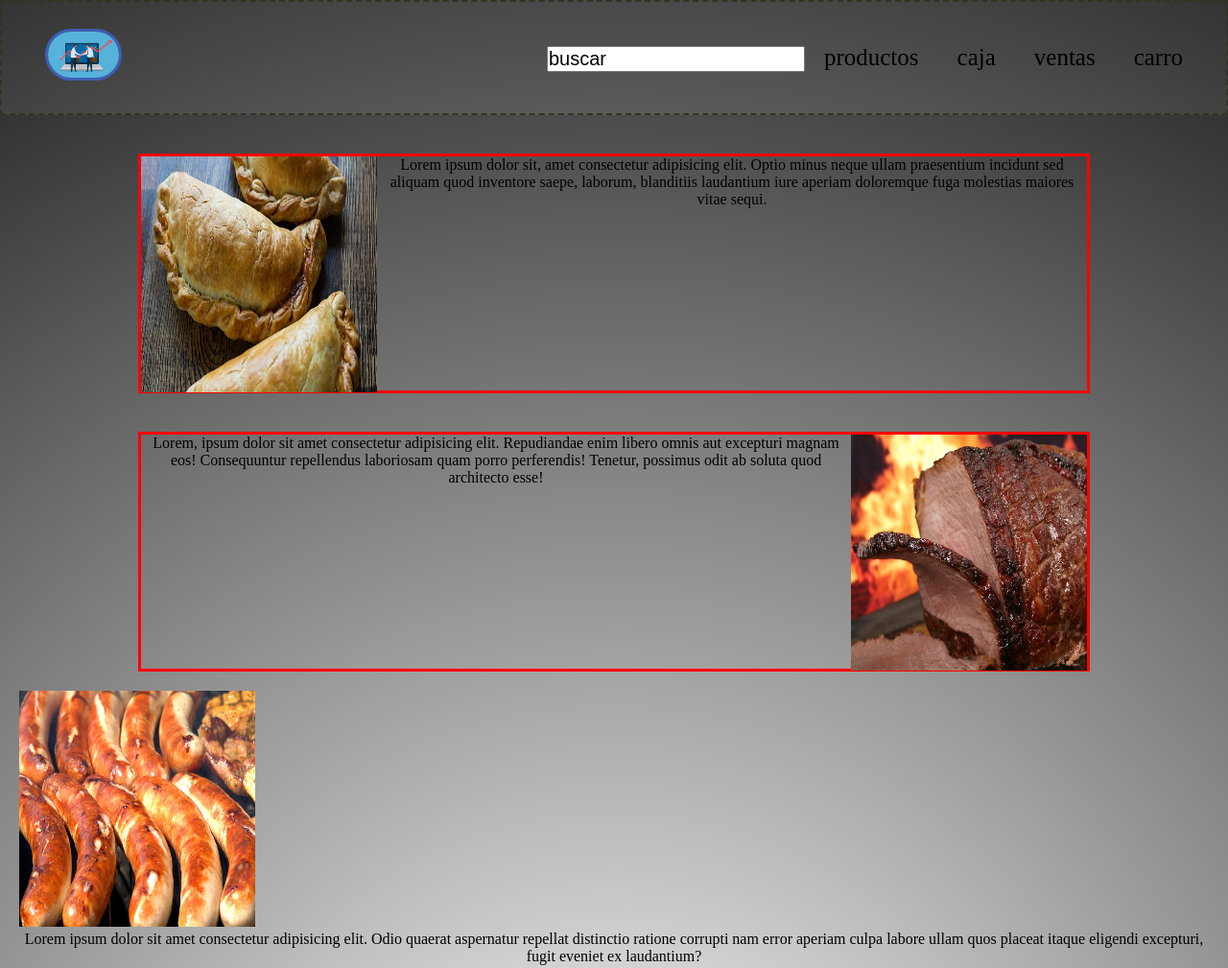
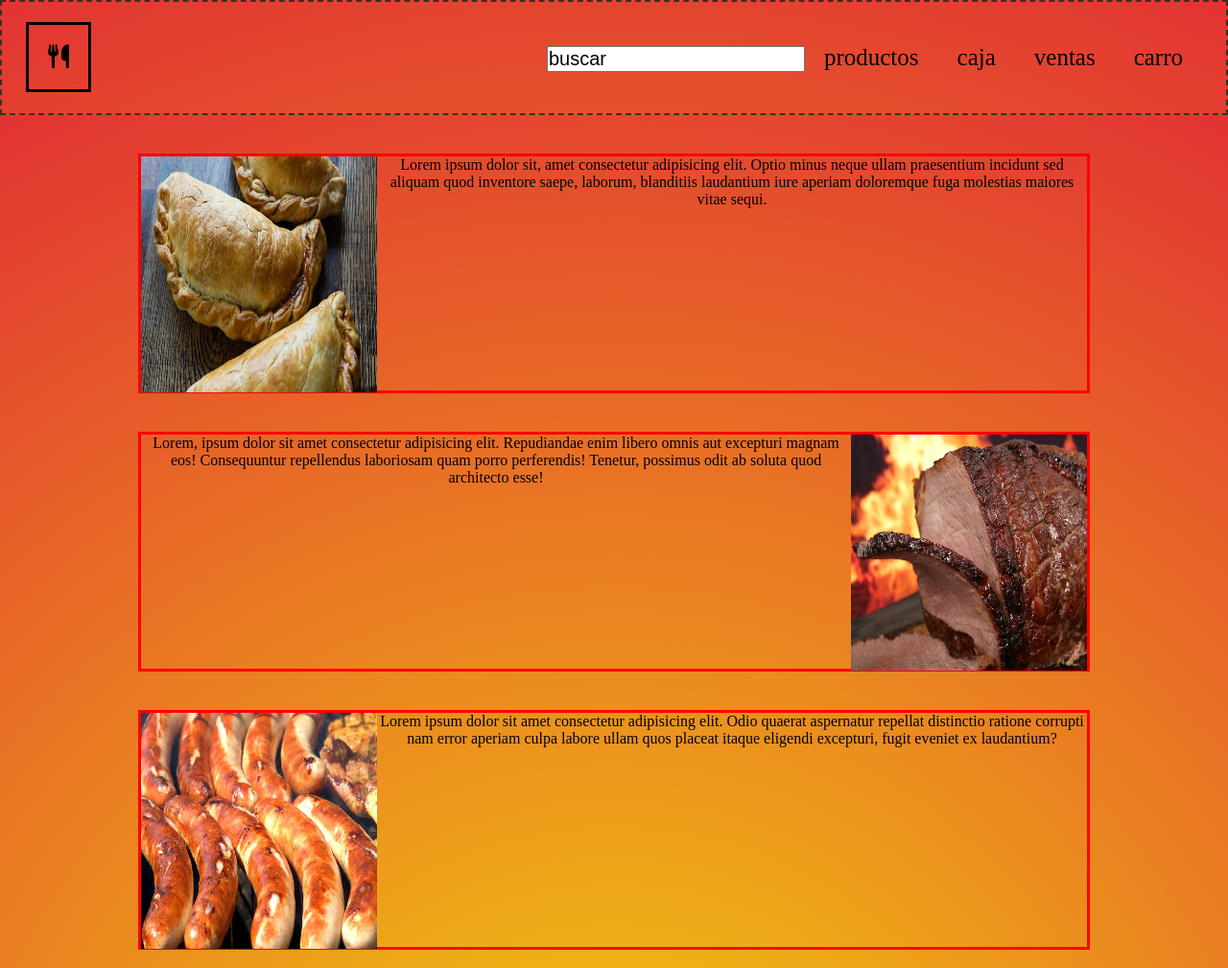
Before and after one commit to federicoalessandro/css, a plain HTML site: page index.html in a window 1280 px wide. Shown: the top 1009 px of the page at 96% size. Drawn offline with Linux system fonts and the light colour scheme.

Commit message:
cambios html

```diff
--- a/css/index.css
+++ b/css/index.css
@@ -5,12 +5,14 @@
     box-sizing: border-box;
 }
 body{
-    background: radial-gradient(circle,#fff,#333);
+    background: radial-gradient(circle,#f2d40e,#e23333);
 }
 .logo{
-    width: 80px;
-    border-radius: 70px;
-    border: solid rgb(63, 94, 180);
+    /* border-radius: 70px; */
+    border: solid black;
+/* background-color: #e23333; */
+}
+.fa-utensils{
 
 }
 .logogen{
@@ -54,7 +56,7 @@ main{
     justify-content: center;
     overflow: hidden;
     padding: 20px;
-    background: radial-gradient(circle,#fff,#333);
+    background: radial-gradient(circle,#f2d40e,#e23333);
 }
 p{
 
--- a/index.html
+++ b/index.html
@@ -17,8 +17,9 @@
         <ul>
           <!-- <div class="nav__responsive fas fa-bars"></div> -->
           <li class="logogen">
-            <a href="index.html"
-              ><img src="./img/stock.jpg" alt="stock" class="logo" />
+            <a href="index.html" class="
+            logo">
+              <i class="fa-solid fa-utensils"></i>
             </a>
         </li>
           <li><input type="search" value="buscar" class="search" /></li>
@@ -40,7 +41,7 @@
         <img src="./img/barbecue.jpg.jpg" alt="" class="imgcont" />
         <p>Lorem, ipsum dolor sit amet consectetur adipisicing elit. Repudiandae enim libero omnis aut excepturi magnam eos! Consequuntur repellendus laboriosam quam porro perferendis! Tenetur, possimus odit ab soluta quod architecto esse!</p>
       </div>
-      <div class="caj caja3">
+      <div class="caja caja3">
         <img src="./img/salchicha.jpg" alt="" class="imgcont" />
         <p>Lorem ipsum dolor sit amet consectetur adipisicing elit. Odio quaerat aspernatur repellat distinctio ratione corrupti nam error aperiam culpa labore ullam quos placeat itaque eligendi excepturi, fugit eveniet ex laudantium?</p>
       </div>
@@ -57,7 +58,7 @@
         <img src="./img/ensalada.jpg" alt="" class="imgcont" />
       </div>
       <div class="caja caja8">
-        <img src="/img/vino.jpg.jpg" alt="" class="imgcont" />
+        <img src="./img/vino.jpg.jpg" alt="" class="imgcont" />
       </div>
     </main>
     <section></section>
```
